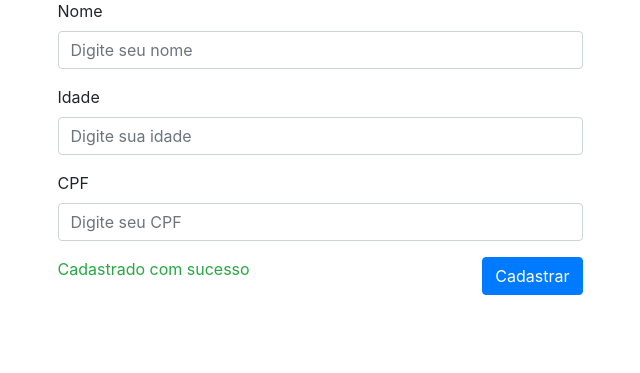
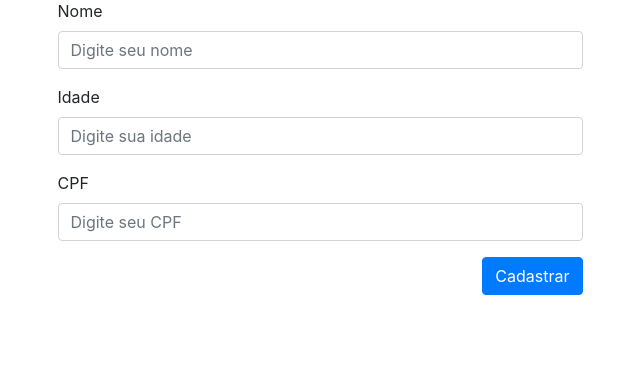
Before and after one commit to juliarobaina/CRUD-Flask, a Flask app: template templates/cadastro.html in a window 1280 px wide. Shown: the part 199-572 px from the top of the page, without its empty margins (320-960 px from the left). Run offline with Flask 2, Linux system fonts and the light colour scheme; the template is opened without the code that fills it, so the values that code supplies are empty; some libraries are stand-ins or nearby versions.

Commit message:
Update cadastro.html

```diff
--- a/templates/cadastro.html
+++ b/templates/cadastro.html
@@ -17,7 +17,7 @@
             <div class="col-md-6 formDiv">
                 <h2>Cadastro de clientes</h2>
                 <hr>
-                <form action="/cadastro/cadastrarCliente" method="POST">
+                <form action="/cadastrarCliente" method="POST">
                     <div class="form-group">
                         <label for="nome">Nome</label>
                         <input class="form-control" id="nome" type="text" name="nome"
@@ -35,10 +35,6 @@
                     </div>
                     <button type="submit" class="btn btn-primary">Cadastrar</button>
                 </form>
-
-                <div class="col-md-6 text-success bdSucesso" style="display:{{status}}">
-                    <p>Cadastrado com sucesso</p>
-                </div>
             </div>
 
         </div>
```
